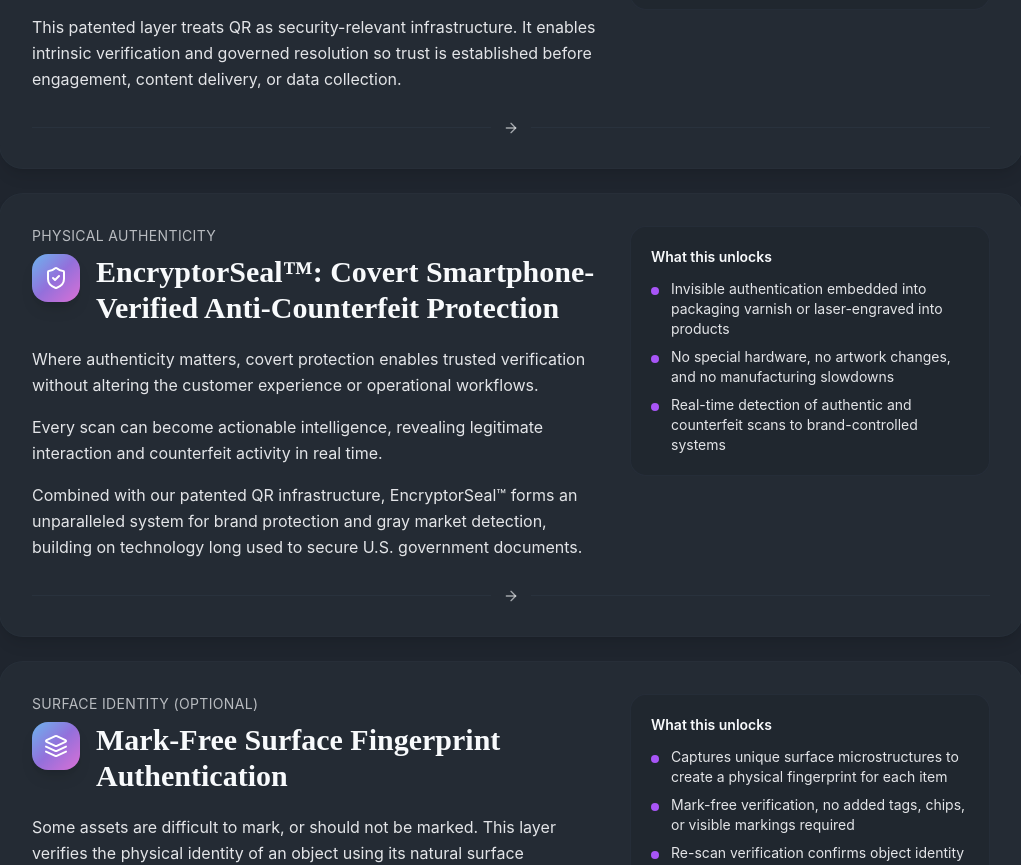
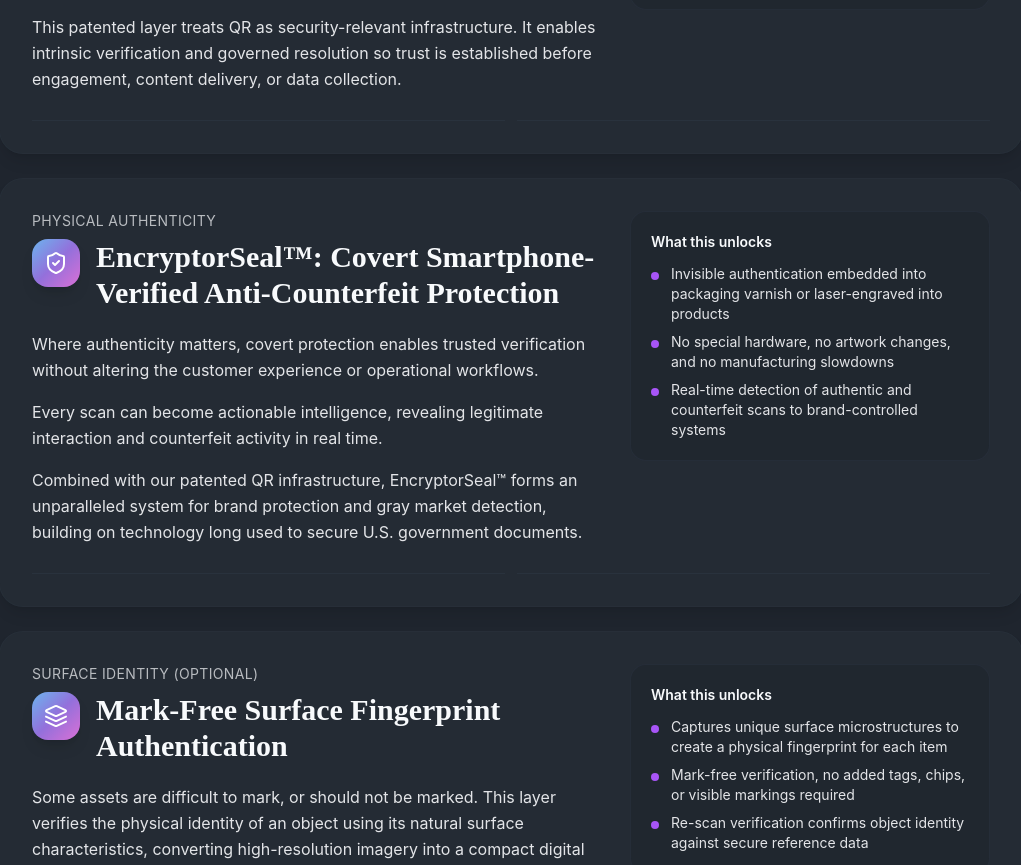
Before and after one commit to NewGrooves/e9-global-backup, a React (Vite) app: page /security-tech in a window 1280 px wide. Shown: the part 1800-2665 px from the top of the page, without its empty margins (129-1150 px from the left). Built offline with nearby package versions, Linux system fonts and the light colour scheme.

Commit message:
Update SecurityTech.tsx

```diff
--- a/src/pages/SecurityTech.tsx
+++ b/src/pages/SecurityTech.tsx
@@ -316,7 +316,7 @@ const SecurityTech = () => {
                     {idx < stackCards.length - 1 && (
                       <div className="mt-7 flex items-center gap-3 text-foreground/60">
                         <div className="h-px flex-1 bg-border/40" />
-                        <ArrowRight className="w-4 h-4" />
+
                         <div className="h-px flex-1 bg-border/40" />
                       </div>
                     )}
```
